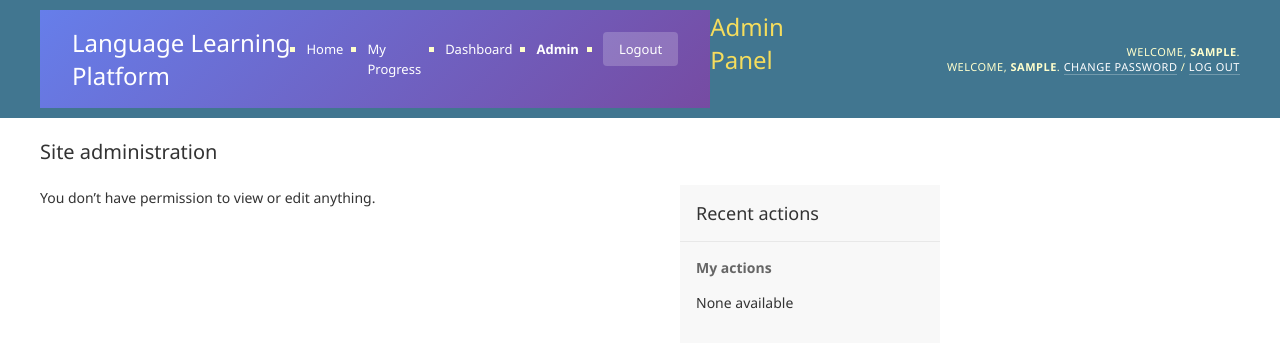
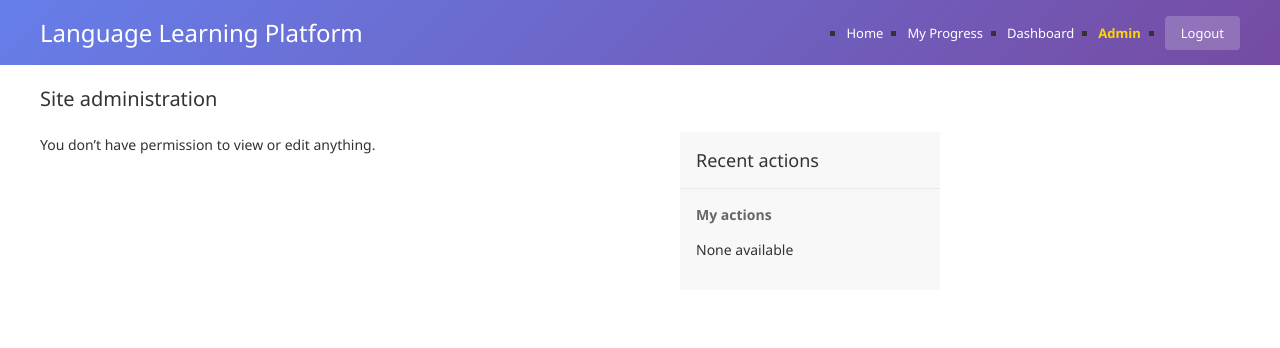
Before and after one commit to DrewHouchens13/LanguageLearningPlatform, a Django app: page /admin/ in a window 1280 px wide. Shown: the top 348 px of the page. Run offline with Django 5.2, Linux system fonts and the light colour scheme; the visitor is signed in with stand-in values (Sample User, id 1); data comes from the database, SQL or seed files in the repository; data that the repository does not hold is empty.

Commit message:
Fix duplicate navigation by hiding Django admin header
- Hide default Django admin header with CSS (#header { display: none; })
- Replace entire header block with our unified navigation
- Use extrastyle block for CSS instead of inline styles
- Prevents duplicate/overlapping navigation bars

The Django admin was showing both its own header (with VIEW SITE,
CHANGE PASSWORD, LOG OUT) and our custom navigation, creating a
confusing double header. Now only our unified navigation shows.

🤖 Generated with [Claude Code](https://claude.com/claude-code)

Co-Authored-By: Claude <noreply@anthropic.com>

```diff
--- a/home/templates/admin/base_site.html
+++ b/home/templates/admin/base_site.html
@@ -4,8 +4,13 @@
 
 {% block title %}{% if subtitle %}{{ subtitle }} | {% endif %}{{ title }} | Language Learning Platform Admin{% endblock %}
 
-{% block branding %}
+{% block extrastyle %}
 <style>
+    /* Hide the default Django admin header to replace with our unified navigation */
+    #header {
+        display: none;
+    }
+
     /* Add consistent navigation bar styling */
     .main-nav {
         background: linear-gradient(135deg, #667eea 0%, #764ba2 100%);
@@ -50,9 +55,18 @@
         color: #ffd700;
         font-weight: bold;
     }
+
+    /* Adjust main content to account for removed header */
+    #content {
+        margin-top: 0;
+    }
 </style>
+{% endblock %}
 
-<!-- Main site navigation -->
+{% block bodyclass %}{{ block.super }} custom-nav{% endblock %}
+
+{% block header %}
+<!-- Main site navigation (replaces Django admin header) -->
 <div class="main-nav">
     <nav class="navbar">
         <div class="nav-brand">
@@ -69,24 +83,4 @@
         </ul>
     </nav>
 </div>
-
-<!-- Django Admin Branding -->
-<div id="site-name"><a href="{% url 'admin:index' %}">{% trans 'Admin Panel' %}</a></div>
 {% endblock %}
-
-{% block userlinks %}
-    {% if user.is_active and user.is_staff %}
-        <div id="user-tools">
-            {% trans 'Welcome,' %}
-            <strong>{% firstof user.get_short_name user.get_username %}</strong>.
-            {% url 'django-admindocs-docroot' as docsroot %}
-            {% if docsroot %}
-                <a href="{{ docsroot }}">{% trans 'Documentation' %}</a> /
-            {% endif %}
-            {% if user.has_usable_password %}
-                <a href="{% url 'admin:password_change' %}">{% trans 'Change password' %}</a> /
-            {% endif %}
-            <a href="{% url 'logout' %}">{% trans 'Log out' %}</a>
-        </div>
-    {% endif %}
-{% endblock %}
```
